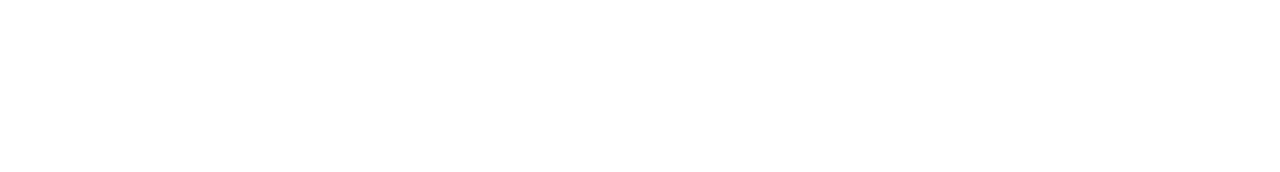
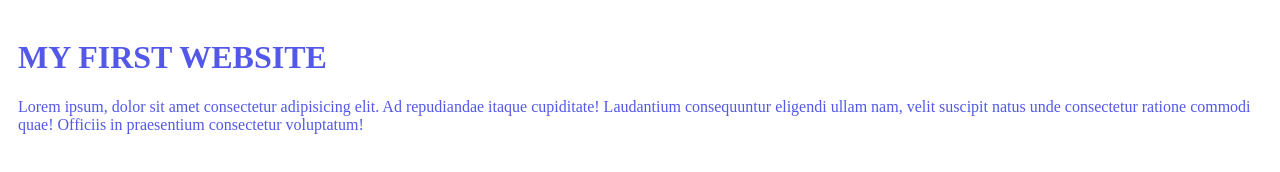
Before and after one commit to selinaakter-web/my-first-website, a plain HTML site: page index.html in a window 1280 px wide. Drawn offline with Linux system fonts and the light colour scheme.

Commit message:
added the blog

```diff
--- a/index.html
+++ b/index.html
@@ -4,8 +4,14 @@
     <meta charset="UTF-8">
     <meta name="viewport" content="width=device-width, initial-scale=1.0">
     <title>My simple Website</title>
+    <link rel="stylesheet" href="styles/blog.css">
 </head>
 <body>
-
+  <div>
+    <h1>
+        MY FIRST WEBSITE
+    </h1>
+    <P>Lorem ipsum, dolor sit amet consectetur adipisicing elit. Ad repudiandae itaque cupiditate! Laudantium consequuntur eligendi ullam nam, velit suscipit natus unde consectetur ratione commodi quae! Officiis in praesentium consectetur voluptatum!</P>
+  </div>
 </body>
 </html>
--- /dev/null
+++ b/styles/blog.css
@@ -0,0 +1,4 @@
+div{
+    color: rgb(83, 88, 232);
+    padding: 10px;
+}
```
